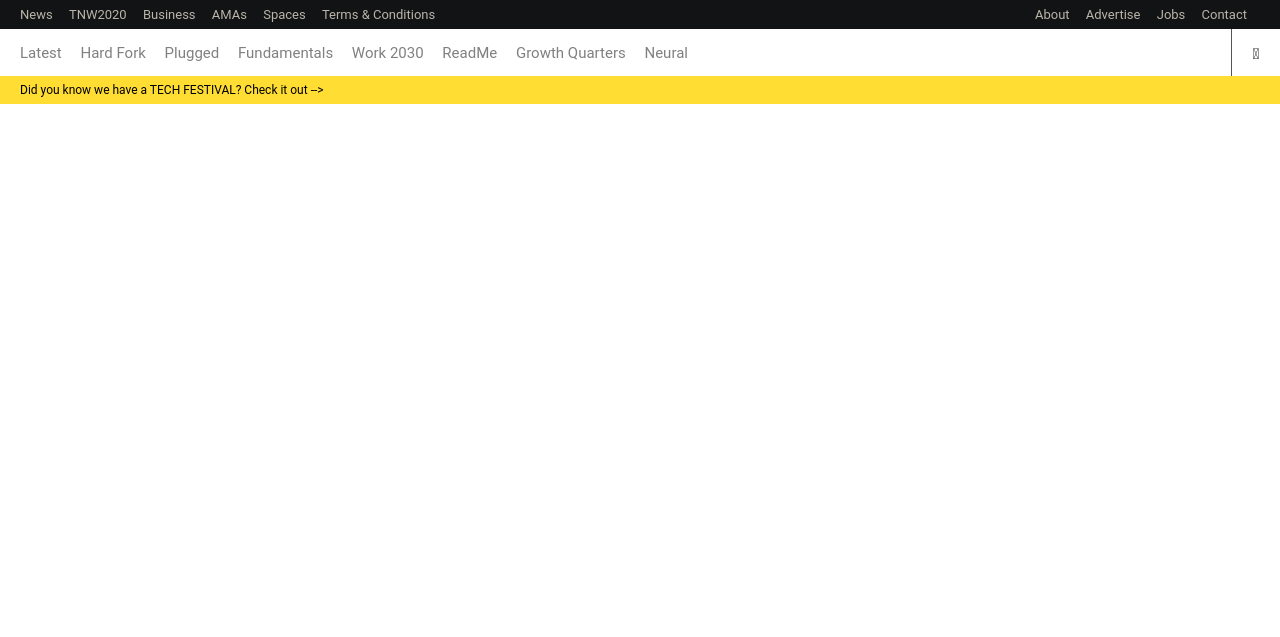
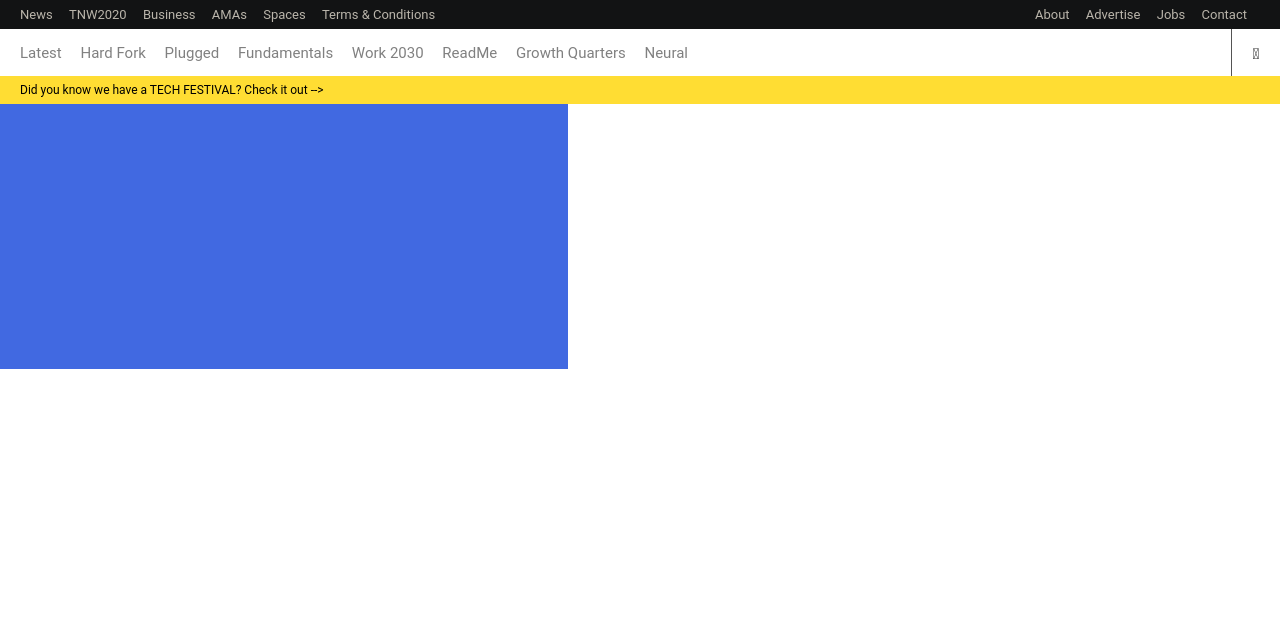
Before and after one commit to MMathew93/TNW-clone-responisve_website, a plain HTML site: page index.html in a window 1280 px wide. Drawn offline with Linux system fonts and the light colour scheme; some icons are missing.

Commit message:
added image folder adn started main grid

```diff
--- a/index.html
+++ b/index.html
@@ -1,5 +1,6 @@
 <!DOCTYPE html>
 <html>
+
 <head>
     <meta charset="UTF-8">
     <meta name="viewport" content="width=device-width,inital-scale=1.0">
@@ -7,6 +8,7 @@
     <link rel="stylesheet" href="style.css" type="text/css">
     <script src="https://kit.fontawesome.com/74ee1387d7.js" crossorigin="anonymous"></script>
 </head>
+
 <body>
     <div class="wrapper">
         <header class="main-header">
@@ -43,16 +45,34 @@
                     </button>
                 </div>
             </nav>
+            <a href="#">
                 <div class="announcement">
                     <p>Did you know we have a TECH FESTIVAL? Check it out --></p>
                 </div>
+            </a>
         </header>
         <main>
-                <!--Main content Divs-->
+            <section class="cover-grid">
+                <article class="main-story">
+                    <div class="main-image">
+                        <a></a>
+                    </div>
+                </article>
+                <article class="side-story">
+
+                </article>
+                <article class="side-story">
+
+                </article>
+            </section>
+            <div class="container">
+
+            </div>
         </main>
         <footer>
             <!--Footer Divs-->
         </footer>
     </div>
 </body>
+
 </html>
--- a/style.css
+++ b/style.css
@@ -82,3 +82,22 @@ a {
     font-size: 1.2em;
     padding: 7px 20px;
 }
+
+/* Main Content Style */
+.cover-grid {
+    display: grid;
+    grid-template-columns: 4fr 2fr;
+    grid-template-rows: 265px 265px;
+}
+
+.main-story {
+    height: 100%;
+    width: 66.6%;
+    background-color: royalblue;
+}
+
+.main-image {
+    background-image: url(images/Copy-of-Copy-of-Copy-of-Copy-of-Copy-of-Copy-of-Copy-of-...-5-796x417.png);
+    background-size: cover;
+    background-position: 50%;
+}
```
Also changed, not shown: images/Copy-of-Copy-of-Copy-of-Copy-of-Copy-of-Copy-of-Copy-of-...-5-796x417.png (added). Lines whose indentation alone changed are shown as unchanged.
